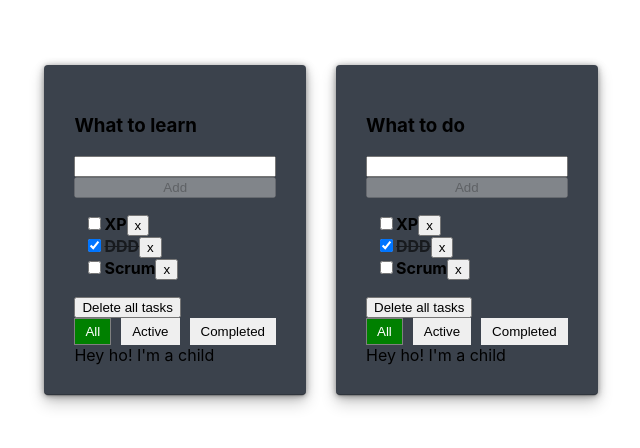
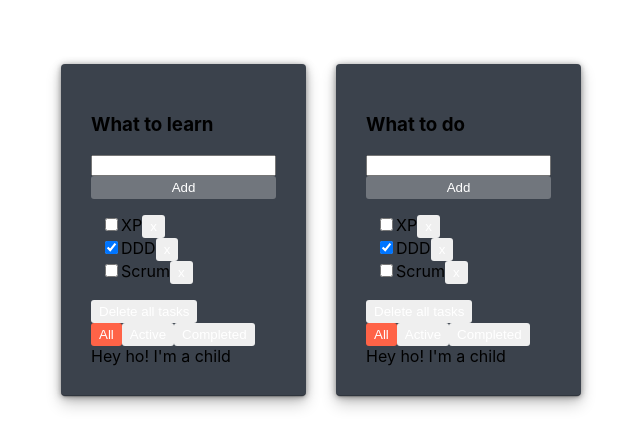
Before and after one commit to dariametelitsa/todolist, a React (Create React App) app: page / in a window 1280 px wide. Shown: the part 170-618 px from the top of the page, without its empty margins (319-959 px from the left). Built offline with nearby package versions, Linux system fonts and the light colour scheme.

Commit message:
scss button set up

```diff
--- a/src/App.scss
+++ b/src/App.scss
@@ -20,42 +20,42 @@ ul {
 //  color: darkred;
 //}
 
-.task {
-  font-weight: bold;
-}
+//.task {
+//  font-weight: bold;
+//}
+//
+//.taskDone {
+//  font-weight: bold;
+//  text-decoration: line-through;
+//  opacity: 0.6;
+//  transition: .2s ease-in-out;
+//}
+//
+//
+////.button {
+//  border: 1px solid transparent;
+//  padding: 5px 10px;
+//
+//  & + button {
+//    margin-left: 10px;
+//  }
+//}
 
-.taskDone {
-  font-weight: bold;
-  text-decoration: line-through;
-  opacity: 0.6;
-  transition: .2s ease-in-out;
-}
-
-
-.button {
-  border: 1px solid transparent;
-  padding: 5px 10px;
-
-  & + button {
-    margin-left: 10px;
-  }
-}
-
-.filterBtn {
-  border: 1px solid grey;
-}
-
-.filterActive {
-  color: white;
-  border: 1px solid grey;
-  background-color: green;
-}
-
-.taskInputError {
-  border: 2px solid tomato;
-  outline: none;
-}
-
-.taskInputErrorMessage {
-  color: tomato;
-}
+//.filterBtn {
+//  border: 1px solid grey;
+//}
+//
+//.filterActive {
+//  color: white;
+//  border: 1px solid grey;
+//  background-color: green;
+//}
+//
+//.taskInputError {
+//  border: 2px solid tomato;
+//  outline: none;
+//}
+//
+//.taskInputErrorMessage {
+//  color: tomato;
+//}
--- a/src/components/button/Button.module.scss
+++ b/src/components/button/Button.module.scss
@@ -1,10 +1,14 @@
-@use '../../styles/colors';
+@use '../../styles/colors' as v;
 
 .button {
-  margin-left: 15px;
   padding: 4px 8px;
   border: none;
   border-radius: 3px;
-  background-color: colors.$active;
+  //background-color: $active;
+  background-color: v.$active;
   color: white;
 }
+
+.active {
+  background-color: tomato;
+}
--- a/src/components/button/Button.tsx
+++ b/src/components/button/Button.tsx
@@ -1,20 +1,34 @@
 import React, { ButtonHTMLAttributes } from 'react';
-//import styles from './Button.module.scss';
+import s from './Button.module.scss';
 
 type ButtonPropsType = {
     title: string;
     callBack: () => void;
     className?: string;
     isDisabled?: boolean;
+    active?: boolean;
 } & ButtonHTMLAttributes<HTMLButtonElement>;
-export const Button: React.FC<ButtonPropsType> = ({title, callBack, isDisabled, ...restProps}: ButtonPropsType) => {
+export const Button: React.FC<ButtonPropsType> = ({title, callBack, isDisabled, active, ...restProps}: ButtonPropsType) => {
+
+    // const finalClassName = s.button
+    //     + (disabled
+    //         ? ' ' + s.disabled
+    //         : color === 'red'
+    //             ? ' ' + s.red
+    //             : color === 'secondary'
+    //                 ? ' ' + s.secondary
+    //                 : ' ' + s.default);
+
+    // const finalClassName = s.button + ' ' + s.red;
+    // const finalClassName = `${s.button} ${s.red}`;
+    const finalClassName = `${s.button} ${active ? s.active : ''}`;
 
     const onClickHandler = () => {
         callBack();
     }
     return (
         // <button className={styles.button} onClick={onClickHandler}>
-        <button onClick={onClickHandler} disabled={isDisabled} {...restProps}>
+        <button onClick={onClickHandler} disabled={isDisabled} {...restProps} className={finalClassName}>
             {title}
         </button>
     );
--- a/src/components/todolist/Todolist.tsx
+++ b/src/components/todolist/Todolist.tsx
@@ -127,11 +127,11 @@ const Todolist: React.FC<TodolistPropsType> = ({
                     }}
                     isDisabled={tasks.length === 0}/>
             <div className={'tabs'}>
-                <Button className={filter === 'all' ? 'filterActive button' : 'button'} title={'All'}
+                <Button active={filter === 'all'} title={'All'}
                         callBack={onClickHandlerCreator('all')}></Button>
-                <Button className={filter === 'active' ? 'filterActive button' : 'button'} title={'Active'}
+                <Button active={filter === 'active'} title={'Active'}
                         callBack={onClickHandlerCreator('active')}></Button>
-                <Button className={filter === 'completed' ? 'filterActive button' : 'button'} title={'Completed'}
+                <Button active={filter === 'completed'} title={'Completed'}
                         callBack={onClickHandlerCreator('completed')}></Button>
             </div>
             {children}
--- a/src/styles/colors.scss
+++ b/src/styles/colors.scss
@@ -1 +1 @@
-$active: tomato;
+$active: f32e88;
```
